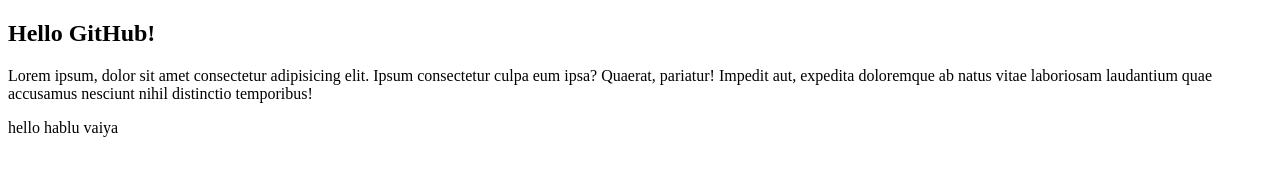
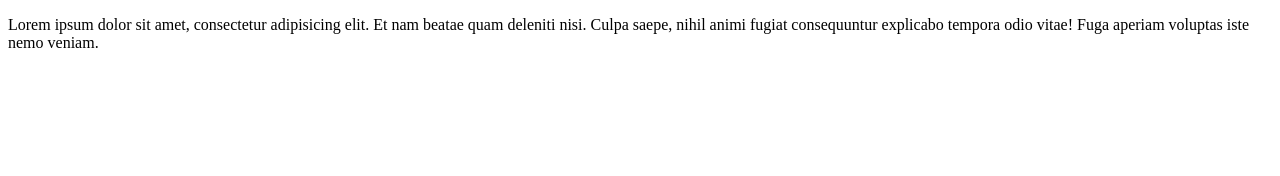
Before and after one commit to Jikomoni/1st_project, a plain HTML site: page index.html in a window 1280 px wide. Drawn offline with Linux system fonts and the light colour scheme.

Commit message:
p_tag added

```diff
--- a/index.html
+++ b/index.html
@@ -7,8 +7,6 @@
     <title>Document</title>
 </head>
 <body>
-    <h2>Hello GitHub!</h2>
-    <p>Lorem ipsum, dolor sit amet consectetur adipisicing elit. Ipsum consectetur culpa eum ipsa? Quaerat, pariatur! Impedit aut, expedita doloremque ab natus vitae laboriosam laudantium quae accusamus nesciunt nihil distinctio temporibus!</p>
-    <p>hello hablu vaiya</p>
+    <p>Lorem ipsum dolor sit amet, consectetur adipisicing elit. Et nam beatae quam deleniti nisi. Culpa saepe, nihil animi fugiat consequuntur explicabo tempora odio vitae! Fuga aperiam voluptas iste nemo veniam.</p>
 </body>
 </html>
```
